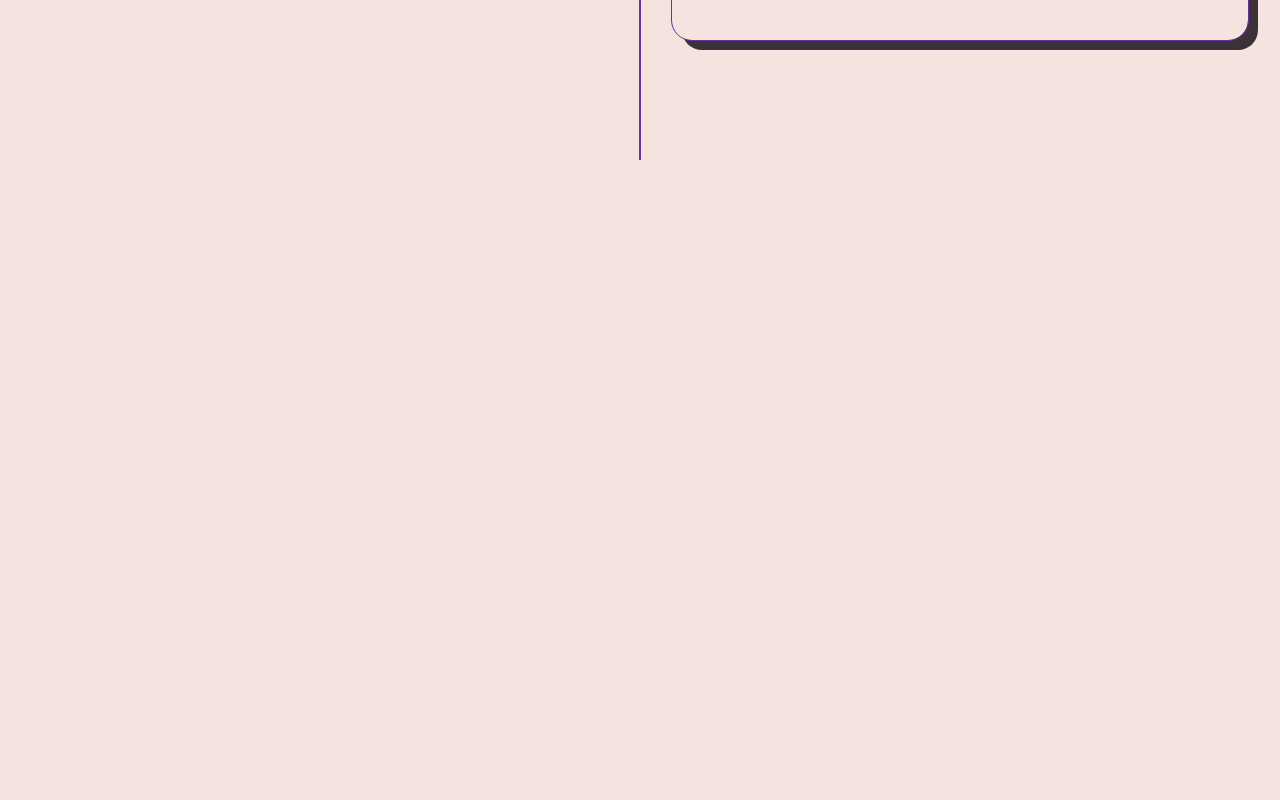
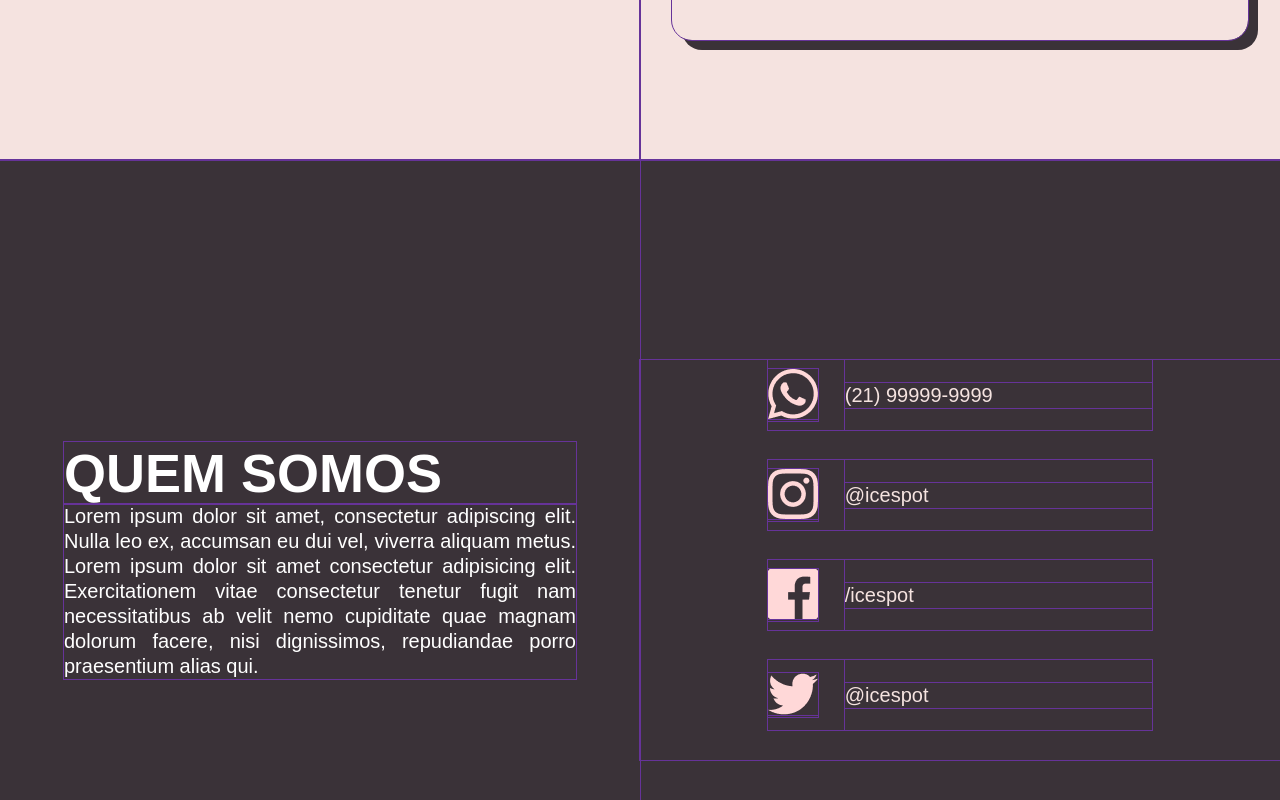
Before and after one commit to danideoliveira/acaiteria-regiao, a React (Vite) app: page / in a window 1280 px wide. Shown: the part 2240-3040 px from the top of the page. Before the commit the page ends 2400 px from the top, so only its background shows below. Built offline with nearby package versions, Linux system fonts and the light colour scheme; grey boxes are pictures that could not be loaded.

Commit message:
Update de responsividade (sobre)

```diff
--- a/src/App.jsx
+++ b/src/App.jsx
@@ -18,7 +18,7 @@ function App() {
         <Home/>
         <Specialties/>
         <Location/>
-        {/* <About/> */}
+        <About/>
       </main>
 
       {/* <Footer/> */}
--- a/src/components/about/About.jsx
+++ b/src/components/about/About.jsx
@@ -1,6 +1,6 @@
 import Contacts from '../contacts/Contacts';
 import images from '../images/Images';
-import { Container, DivLeft, DivRight } from './About.styled';
+import { Container, ContainerSecondary, DivLeft, DivRight } from './About.styled';
 import { Title, Description } from '../../helpers/globalTags';
 import { colors } from '../../helpers/variables';
 
@@ -15,6 +15,7 @@ export default function About() {
 
     return(
         <Container id="about">
+            <ContainerSecondary>
                 <DivLeft>
                     <div>
                         <Title color={ colors.white }>QUEM SOMOS</Title>
@@ -42,7 +43,7 @@ export default function About() {
                         ))
                     }
                 </DivRight>
-
+            </ContainerSecondary>
         </Container>
     )
 }
--- a/src/components/about/About.styled.js
+++ b/src/components/about/About.styled.js
@@ -10,9 +10,18 @@ export const Container = styled.div`
     background-color: ${ colors.darkPurple };
 
     @media (min-width: 320px) and (max-width: 900px) {
+        height: auto;
+    }
+`;
+
+export const ContainerSecondary = styled.div`
+    ${setFlexbox('center', 'center', 'row')}
+    max-width: 1280px;
+    width: 100%;
+    height: 100%;
+
+    @media (min-width: 320px) and (max-width: 900px) {
         flex-direction: column;
-        min-height: 100vh;
-        height: auto;
     }
 `;
 
@@ -21,21 +30,17 @@ export const DivLeft = styled.div`
     width: 100%;
     height: 100%;
 
-    @media (min-width: 320px) and (max-width: 900px) {
-        height: 60%;
+    div {
+        ${setFlexbox('flex-start', 'center', 'column')}
+        width: 80%;
     }
 
-    div {
-        ${setFlexbox('flex-start', 'center', 'column')}
-        width: 50%;
+    @media (min-width: 320px) and (max-width: 900px) {
 
-        @media (min-width: 320px) and (max-width: 900px) {
-            width: 70%;
-            margin-bottom: 100px;
-        }
-
-        @media (min-width: 320px) and (max-width: 480px) {
-            margin-top: 30px;
+        div {
+            height: 40rem;
+            /* margin-bottom: 100px; */
+            width: 80%;
         }
     }
 `;
@@ -46,7 +51,7 @@ export const DivRight = styled.div`
     height: 50%;
 
     @media (min-width: 320px) and (max-width: 900px) {
-        width: 50%;
-        gap: 30px;
+        width: 80%;
+        /* gap: 30px; */
     }
 `;
--- a/src/components/contacts/Contacts.styled.js
+++ b/src/components/contacts/Contacts.styled.js
@@ -5,41 +5,31 @@ export const Container = styled.div`
     ${setFlexbox('center', 'space-between', 'row')}
     width: 60%;
     height: 50%;
-    gap: 25px;
-
-    @media (min-width: 320px) and (max-width: 900px) {
-        width: 100%;
-        justify-content: flex-start;
-    }
-
-    @media (min-width: 320px) and (max-width: 480px) {
-        width: 65%;
-        margin-bottom: 3rem;
-    }
+    margin-bottom: 3rem;
 
     a img {
         width: 50px;
         transition: 0.3s;
         cursor: pointer;
-
-        @media (min-width: 320px) and (max-width: 900px) {
-            width: 5rem;
-        }
-
-        @media (min-width: 320px) and (max-width: 480px) {
-            width: 5rem;
-        }
     }
 
     div {
        ${setFlexbox('center', 'flex-start', 'row')}
         width: 80%;
         height: 100%;
+    }
 
-        @media (min-width: 320px) and (max-width: 900px) {
+    @media (min-width: 320px) and (max-width: 900px) {
+        width: 100%;
+        justify-content: flex-start;
+
+        a img {
+            width: 5rem;
+        }
+
+        div {
             width: 90%;
             margin-left: 10%;
         }
-
     }
 `;
```
Lines whose indentation alone changed are shown as unchanged.
